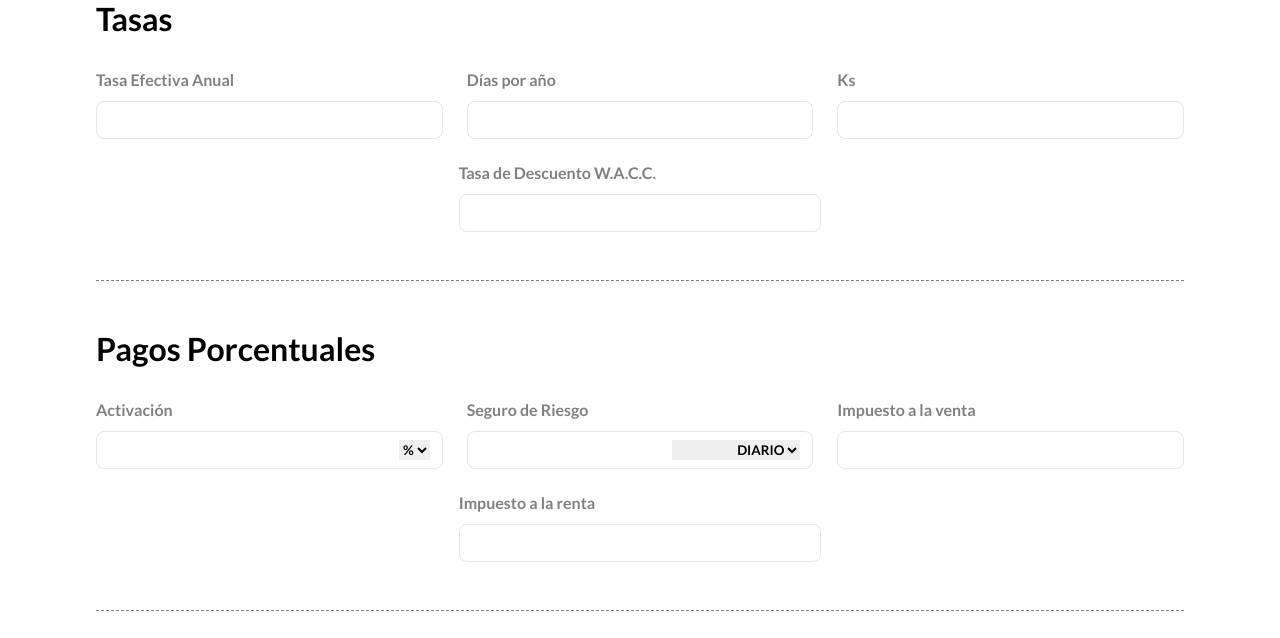
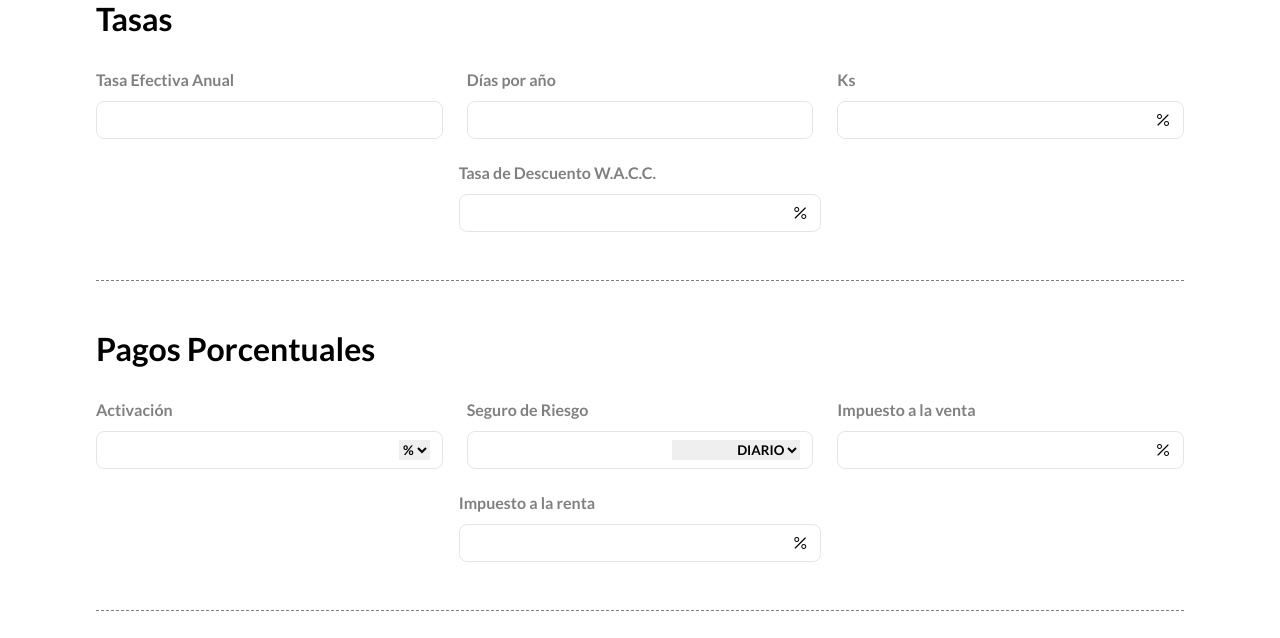
Before and after one commit to Andrebravo23/UPCFinance, a PHP site: page /nuevo-leasing.php in a window 1280 px wide. Shown: the part 773-1411 px from the top of the page. Run offline with PHP 8.4, Linux system fonts and the light colour scheme; the visitor is signed in with stand-in values (Sample User, id 1); some libraries are stand-ins or nearby versions.

Commit message:
improved UI

```diff
--- a/nuevo-leasing.php
+++ b/nuevo-leasing.php
@@ -131,6 +131,7 @@ if (!isset($_SESSION['loggedin'])) {
                         <label for="tasa-leasing">Tasa Nominal Anual</label>
                         <div class="input">
                             <input id="tasa-leasing" name="tasa-leasing" type="text" required>
+                            <i class="bi bi-percent"></i>
                         </div>
                     </div>
                     <div class="text-select">
@@ -159,6 +160,7 @@ if (!isset($_SESSION['loggedin'])) {
                     <label for="ks">Ks</label>
                     <div class="input">
                         <input id="ks" name="ks" type="text" required>
+                        <i class="bi bi-percent"></i>
                     </div>
                 </div>
             </div>
@@ -167,6 +169,7 @@ if (!isset($_SESSION['loggedin'])) {
                     <label for="WACC">Tasa de Descuento W.A.C.C.</label>
                     <div class="input">
                         <input id="WACC" name="WACC" type="text" required>
+                        <i class="bi bi-percent"></i>
                     </div>
                 </div>
             </div>
@@ -204,6 +207,7 @@ if (!isset($_SESSION['loggedin'])) {
                     <label for="IV">Impuesto a la venta</label>
                     <div class="input">
                         <input id="IV" name="IV" type="text" required>
+                        <i class="bi bi-percent"></i>
                     </div>
                 </div>
             </div>
@@ -212,6 +216,7 @@ if (!isset($_SESSION['loggedin'])) {
                     <label for="IR">Impuesto a la renta</label>
                     <div class="input">
                         <input id="IR" name="IR" type="text" required>
+                        <i class="bi bi-percent"></i>
                     </div>
                 </div>
             </div>
```
